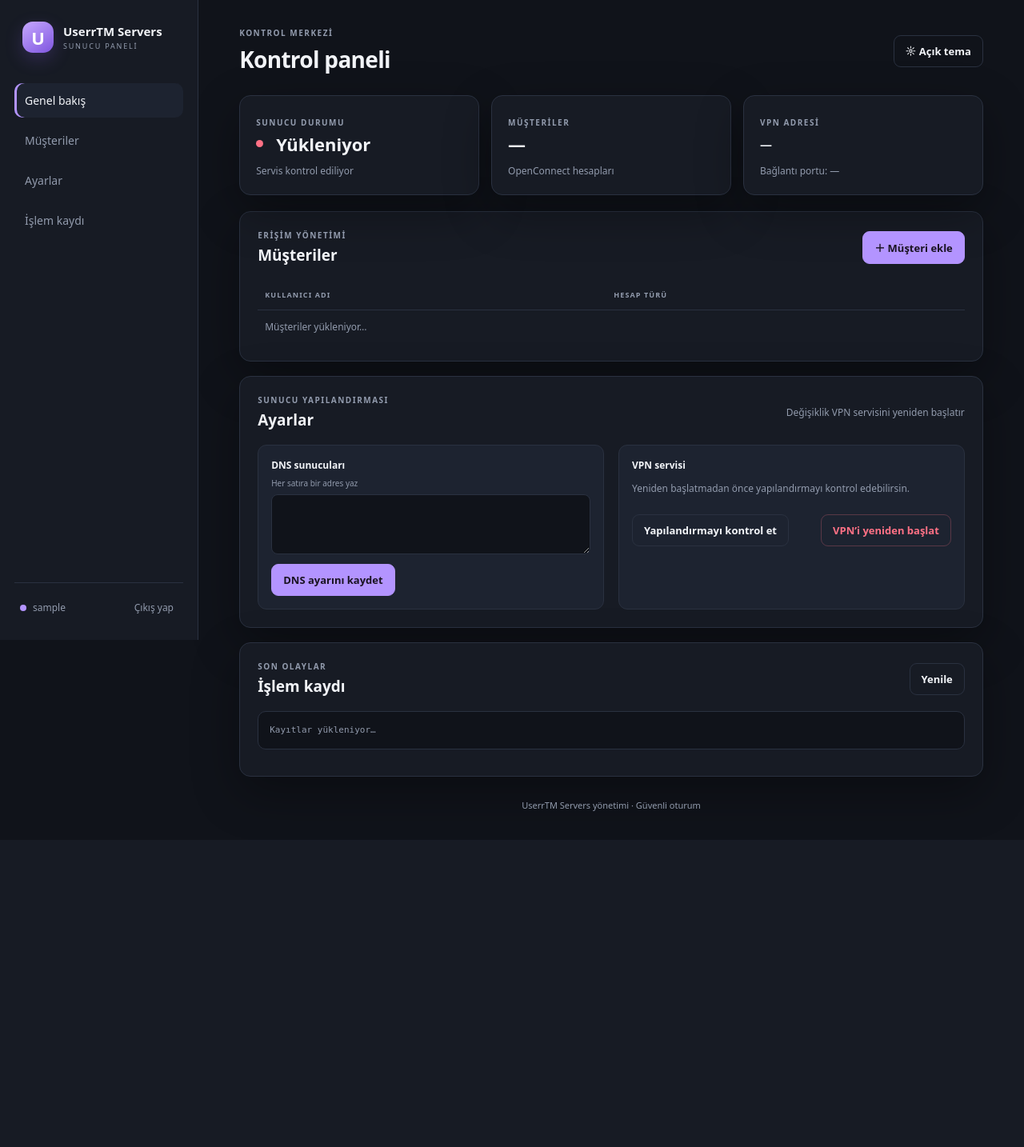
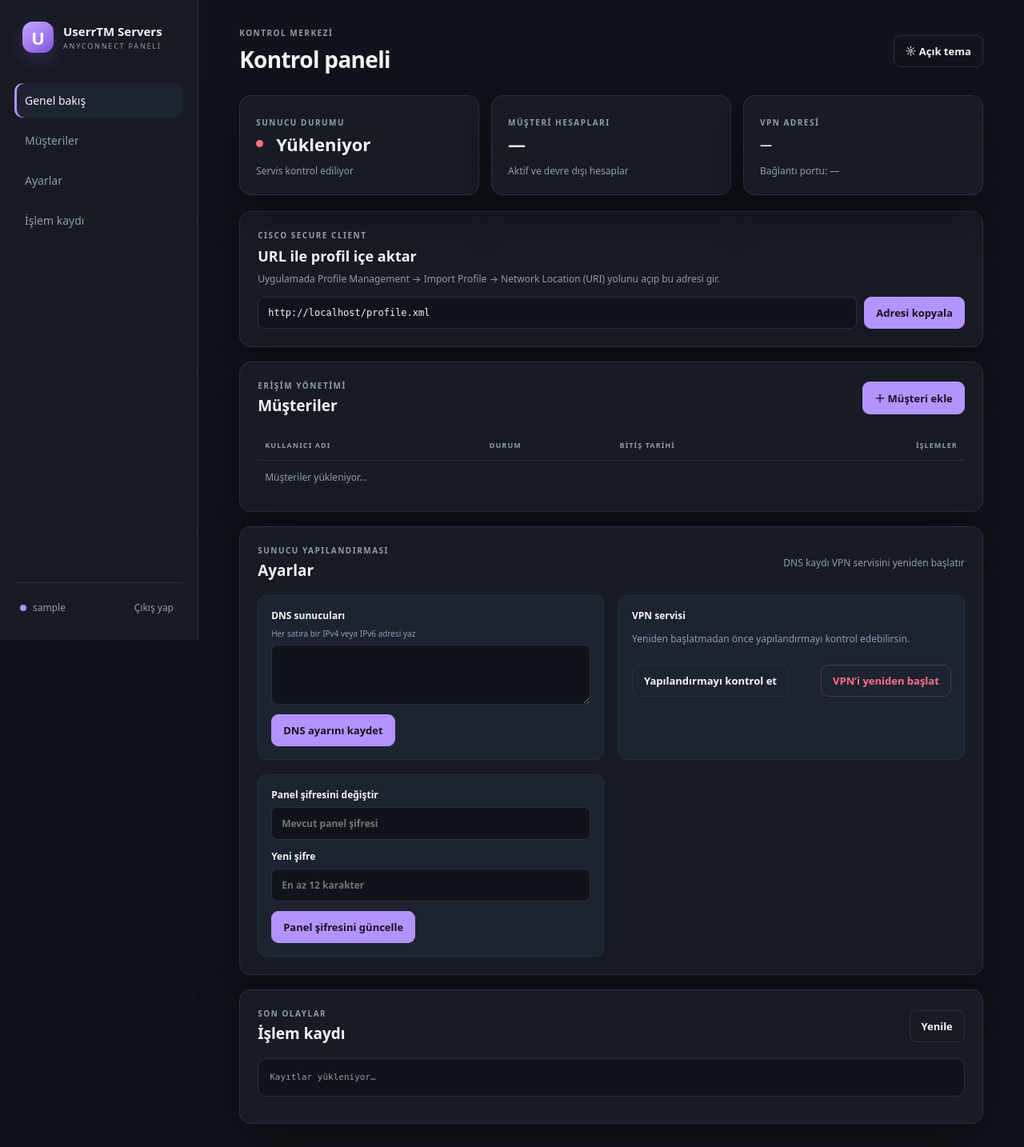
Before and after one commit to userrtm/userrtm-anyconnect-panel, a Flask app: page / in a window 1280 px wide. Shown: the top 1434 px of the page at 80% size. Before the commit the page ends 1014 px from the top, so only its background shows below. Run offline with Flask 3, Linux system fonts and the light colour scheme; the visitor is signed in with stand-in values (Sample User, id 1); parts of the project's set-up code (start-up, migrations or seed data) failed here and were passed over; some libraries are stand-ins or nearby versions.

Commit message:
Show Cisco URI import address in dashboard

```diff
--- a/templates/index.html
+++ b/templates/index.html
@@ -1,8 +1,9 @@
 <!doctype html>
 <html lang="tr"><head><meta charset="utf-8"><meta name="viewport" content="width=device-width,initial-scale=1"><meta name="csrf-token" content="{{ csrf }}"><title>UserrTM Servers Panel</title><link rel="stylesheet" href="{{ url_for('static', filename='style.css') }}"></head>
-<body data-theme="dark"><div class="shell"><aside class="sidebar"><a class="brand" href="/"><span class="brand-mark">U</span><span><b>UserrTM Servers</b><small>SUNUCU PANELİ</small></span></a><nav><a class="nav-link active" href="#overview">Genel bakış</a><a class="nav-link" href="#customers">Müşteriler</a><a class="nav-link" href="#settings">Ayarlar</a><a class="nav-link" href="#logs">İşlem kaydı</a></nav><div class="side-bottom"><span class="admin-dot"></span><span>{{ username }}</span><form method="post" action="/logout"><input type="hidden" name="csrf" value="{{ csrf }}"><button class="text-button" type="submit">Çıkış yap</button></form></div></aside>
+<body data-theme="dark"><div class="shell"><aside class="sidebar"><a class="brand" href="/"><span class="brand-mark">U</span><span><b>UserrTM Servers</b><small>ANYCONNECT PANELİ</small></span></a><nav><a class="nav-link active" href="#overview">Genel bakış</a><a class="nav-link" href="#customers">Müşteriler</a><a class="nav-link" href="#settings">Ayarlar</a><a class="nav-link" href="#logs">İşlem kaydı</a></nav><div class="side-bottom"><span class="admin-dot"></span><span>{{ username }}</span><form method="post" action="/logout"><input type="hidden" name="csrf" value="{{ csrf }}"><button class="text-button" type="submit">Çıkış yap</button></form></div></aside>
 <main class="main"><header class="topbar"><div><p class="eyebrow">KONTROL MERKEZİ</p><h1>Kontrol paneli</h1></div><button id="theme-toggle" class="button ghost" type="button">☼ <span>Açık tema</span></button></header>
-<section id="overview" class="stats-grid"><article class="stat-card"><span class="stat-label">SUNUCU DURUMU</span><div class="stat-row"><span id="service-dot" class="status-dot"></span><strong id="service-status">Yükleniyor</strong></div><small id="service-since" class="muted">Servis kontrol ediliyor</small></article><article class="stat-card"><span class="stat-label">MÜŞTERİLER</span><div class="stat-row"><strong id="user-count">—</strong></div><small class="muted">OpenConnect hesapları</small></article><article class="stat-card"><span class="stat-label">VPN ADRESİ</span><div class="stat-row"><strong id="vpn-domain" class="domain-value">—</strong></div><small class="muted">Bağlantı portu: <span id="vpn-port">—</span></small></article></section>
-<section id="customers" class="panel"><div class="panel-head"><div><p class="eyebrow">ERİŞİM YÖNETİMİ</p><h2>Müşteriler</h2></div><button class="button primary" id="show-add">＋ Müşteri ekle</button></div><div id="add-form-wrap" class="add-form-wrap hidden"><form id="add-form" class="add-form"><label>Kullanıcı adı<input name="username" placeholder="musteri01" required maxlength="32" autocomplete="off"></label><label>Şifre<input name="password" type="password" placeholder="En az 10 karakter" required minlength="10" autocomplete="new-password"></label><button class="button primary" type="submit">Hesap oluştur</button><button class="button ghost" id="cancel-add" type="button">Vazgeç</button></form></div><div class="table-wrap"><table><thead><tr><th>KULLANICI ADI</th><th>HESAP TÜRÜ</th><th></th></tr></thead><tbody id="users-body"><tr><td colspan="3" class="muted">Müşteriler yükleniyor…</td></tr></tbody></table></div></section>
-<section id="settings" class="panel"><div class="panel-head"><div><p class="eyebrow">SUNUCU YAPILANDIRMASI</p><h2>Ayarlar</h2></div><span class="muted">Değişiklik VPN servisini yeniden başlatır</span></div><div class="settings-grid"><div class="setting-block"><label>DNS sunucuları <small>Her satıra bir adres yaz</small><textarea id="dns-input" rows="3" spellcheck="false"></textarea></label><button id="save-dns" class="button primary">DNS ayarını kaydet</button></div><div class="setting-block"><label>VPN servisi</label><p class="muted">Yeniden başlatmadan önce yapılandırmayı kontrol edebilirsin.</p><div class="button-row"><button id="check-config" class="button ghost">Yapılandırmayı kontrol et</button><button id="restart-service" class="button danger">VPN’i yeniden başlat</button></div></div></div></section>
-<section id="logs" class="panel"><div class="panel-head"><div><p class="eyebrow">SON OLAYLAR</p><h2>İşlem kaydı</h2></div><button id="refresh" class="button ghost">Yenile</button></div><pre id="logs-output" class="logs">Kayıtlar yükleniyor…</pre></section><div id="toast" class="toast" role="status"></div><footer>UserrTM Servers yönetimi · Güvenli oturum</footer></main></div><script src="{{ url_for('static', filename='app.js') }}"></script></body></html>
+<section id="overview" class="stats-grid"><article class="stat-card"><span class="stat-label">SUNUCU DURUMU</span><div class="stat-row"><span id="service-dot" class="status-dot"></span><strong id="service-status">Yükleniyor</strong></div><small id="service-since" class="muted">Servis kontrol ediliyor</small></article><article class="stat-card"><span class="stat-label">MÜŞTERİ HESAPLARI</span><div class="stat-row"><strong id="user-count">—</strong></div><small class="muted">Aktif ve devre dışı hesaplar</small></article><article class="stat-card"><span class="stat-label">VPN ADRESİ</span><div class="stat-row"><strong id="vpn-domain" class="domain-value">—</strong></div><small class="muted">Bağlantı portu: <span id="vpn-port">—</span></small></article></section>
+<section class="panel profile-panel"><div><p class="eyebrow">CISCO SECURE CLIENT</p><h2>URL ile profil içe aktar</h2><p class="muted">Uygulamada Profile Management → Import Profile → Network Location (URI) yolunu açıp bu adresi gir.</p></div><div class="copy-row"><input id="profile-url" readonly aria-label="Cisco profil URI"><button id="copy-profile-url" class="button primary" type="button">Adresi kopyala</button></div></section>
+<section id="customers" class="panel"><div class="panel-head"><div><p class="eyebrow">ERİŞİM YÖNETİMİ</p><h2>Müşteriler</h2></div><button class="button primary" id="show-add" type="button">＋ Müşteri ekle</button></div><div id="add-form-wrap" class="add-form-wrap hidden"><form id="add-form" class="add-form"><label>Kullanıcı adı<input name="username" placeholder="musteri01" required maxlength="32" autocomplete="off"></label><label>VPN şifresi<input name="password" type="password" placeholder="En az 10 karakter" required minlength="10" maxlength="128" autocomplete="new-password"></label><label>Abonelik süresi<select name="days"><option value="">Sınırsız</option><option value="1">1 gün</option><option value="7">7 gün</option><option value="30" selected>30 gün</option><option value="90">90 gün</option><option value="365">1 yıl</option></select></label><button class="button primary" type="submit">Hesap oluştur</button><button class="button ghost" id="cancel-add" type="button">Vazgeç</button></form></div><div class="table-wrap"><table><thead><tr><th>KULLANICI ADI</th><th>DURUM</th><th>BİTİŞ TARİHİ</th><th class="align-right">İŞLEMLER</th></tr></thead><tbody id="users-body"><tr><td colspan="4" class="muted">Müşteriler yükleniyor…</td></tr></tbody></table></div></section>
+<section id="settings" class="panel"><div class="panel-head"><div><p class="eyebrow">SUNUCU YAPILANDIRMASI</p><h2>Ayarlar</h2></div><span class="muted">DNS kaydı VPN servisini yeniden başlatır</span></div><div class="settings-grid"><div class="setting-block"><label>DNS sunucuları <small>Her satıra bir IPv4 veya IPv6 adresi yaz</small><textarea id="dns-input" rows="3" spellcheck="false"></textarea></label><button id="save-dns" class="button primary" type="button">DNS ayarını kaydet</button></div><div class="setting-block"><label>VPN servisi</label><p class="muted">Yeniden başlatmadan önce yapılandırmayı kontrol edebilirsin.</p><div class="button-row"><button id="check-config" class="button ghost" type="button">Yapılandırmayı kontrol et</button><button id="restart-service" class="button danger" type="button">VPN’i yeniden başlat</button></div></div><form id="admin-password-form" class="setting-block"><label>Panel şifresini değiştir<input name="current" type="password" placeholder="Mevcut panel şifresi" required autocomplete="current-password"></label><label>Yeni şifre<input name="new" type="password" placeholder="En az 12 karakter" required minlength="12" autocomplete="new-password"></label><button class="button primary" type="submit">Panel şifresini güncelle</button></form></div></section>
+<section id="logs" class="panel"><div class="panel-head"><div><p class="eyebrow">SON OLAYLAR</p><h2>İşlem kaydı</h2></div><button id="refresh" class="button ghost" type="button">Yenile</button></div><pre id="logs-output" class="logs">Kayıtlar yükleniyor…</pre></section><div id="toast" class="toast" role="status" aria-live="polite"></div><footer>UserrTM Servers yönetimi · Güvenli oturum</footer></main></div><script src="{{ url_for('static', filename='app.js') }}"></script></body></html>
```
